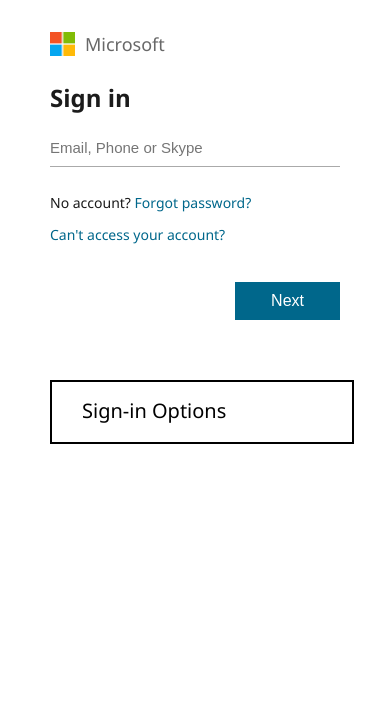
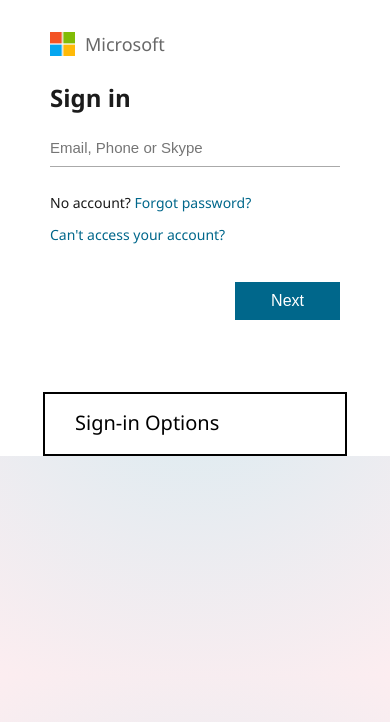
Before and after one commit to responsible-source/test-micro-soft, a React (Vite) app: page / in a window 390 px wide. Shown: the top 722 px of the page. Built offline with nearby package versions, Linux system fonts and the light colour scheme; no server answers.

Commit message:
Feat: continued work on mobile responsiveness for design

```diff
--- a/src/components/form/form.module.css
+++ b/src/components/form/form.module.css
@@ -5,6 +5,7 @@
   justify-content: center;
   width: 100%;
   height: 100vh;
+  font-family: 'Segoe UI', Tahoma, Geneva, Verdana, sans-serif;
 }
 
 .formCtn {
@@ -14,7 +15,7 @@
   height: 35rem;
   background-color: white;
   gap: 2rem;
-  font-family: 'Segoe UI', Tahoma, Geneva, Verdana, sans-serif;
+  font-family: "Segoe UI", Tahoma, Geneva, Verdana, sans-serif;
   padding: 3.2rem;
 }
 
@@ -31,13 +32,13 @@
   width: 2.5rem;
   height: auto;
 }
-.logoCtn h2{
+.logoCtn h2 {
   color: #686868;
   font-size: 1.8rem;
   font-weight: 500;
 }
 
-form h1{
+form h1 {
   line-height: 1.8;
   font-size: 2.4rem;
   font-weight: 600;
@@ -45,7 +46,8 @@
   color: #1b1b1b;
 }
 
-[type="email"], [type="password"]{
+[type="email"],
+[type="password"] {
   font-size: 1.5rem;
   padding: 1rem 0;
   width: 100%;
@@ -53,7 +55,7 @@
   border-bottom: 1px solid #aaa;
 }
 
-.formBtmDiv{
+.formBtmDiv {
   font-size: 1.4rem;
   font-weight: 300;
   display: flex;
@@ -62,16 +64,16 @@
   margin-top: 3rem;
   color: #1b1b1b;
 }
-.colorP{
+.colorP {
   color: #00678b;
 }
 
-.btnDiv{
+.btnDiv {
   display: flex;
   justify-content: flex-end;
   margin-top: 4rem;
 }
-.btnDiv button{
+.btnDiv button {
   background-color: #00678b;
   color: #fff;
   border: none;
@@ -79,27 +81,70 @@
   font-size: 1.6rem;
 }
 
-.btns{
+.btns {
   display: flex;
   justify-content: right;
   align-items: center;
   margin-top: 2rem;
   padding-right: 4rem;
   width: 100%;
-  border-radius: .2rem;
-  gap: .5rem;
-
+  border-radius: 0.2rem;
+  gap: 0.5rem;
 }
 
-.btmCtn{
+.btmCtn {
+  display: flex;
+  padding: 3rem;
+  width: 45rem;
+  height: 5rem;
+  border: none;
+  background-color: white;
+  font-size: 1.7rem;
+  margin-top: 4rem;
+}
+
+
+
+@media screen and (max-width: 662px) {
+
+  .formDiv {
+    display: flex;
+    background: white;
+    flex-direction: column;
+    align-items: center;
+    justify-content: center;
+    width: 100%;
+    height: 100%;
+    font-family: 'Segoe UI', Tahoma, Geneva, Verdana, sans-serif;
+  }
+
+  .formCtn {
+    display: flex;
+    flex-direction: column;
+    width: 100%;
+    height: 100%;
+    background-color: white;
+    gap: 2rem;
+    font-family: "Segoe UI", Tahoma, Geneva, Verdana, sans-serif;
+    padding: 3.2rem 5rem;
+  }
+
+  .btmCtn {
     display: flex;
     align-items: center;
     padding: 3rem;
     width: 30.4rem;
-height: 5%;
+    height: 5rem;
     border: 2px solid black;
     font-size: 2rem;
     margin-top: 4rem;
+    background-color: white;
+  }
+
+  body{
+    background-color: white;
+  }
+
 }
 
 /* button:hover {
@@ -110,8 +155,6 @@
     transition: color 0.3s ease-in-out;
     background-color: brown;
       } */
-
-
 
 /* .btns button:nth-child(2){
   width: 10rem;
@@ -136,18 +179,3 @@
   font-size: 1.5rem;
   cursor: pointer;
 } */
-
-
-
-@media screen and (max-width: 662px) {
-  .formCtn {
-    display: flex;
-    flex-direction: column;
-    width: 100%;
-    height: 100%;
-    background-color: white;
-    gap: 2rem;
-    font-family: 'Segoe UI', Tahoma, Geneva, Verdana, sans-serif;
-    padding: 3.2rem 5rem;
-}
-}
--- a/src/components/form/index.jsx
+++ b/src/components/form/index.jsx
@@ -141,10 +141,11 @@
             )}
           </div>
         </form>
-        <div className={styles.btmCtn}>
+
+      </div>
+      <div className={styles.btmCtn}>
           <p>Sign-in Options</p>
         </div>
-      </div>
     </div>
   );
 };
--- a/src/index.css
+++ b/src/index.css
@@ -26,10 +26,19 @@
     outline: none;
 }
 
-@media (min-width: 441px) {
+@media screen and (max-width: 662px){
+
+    body {
+
+        background-color: white;
+
+    }
+}
+
+/* @media (min-width: 441px) {
 
     body{
         background: none;
 
     }
-}
+} */
```
Lines whose indentation alone changed are shown as unchanged.
